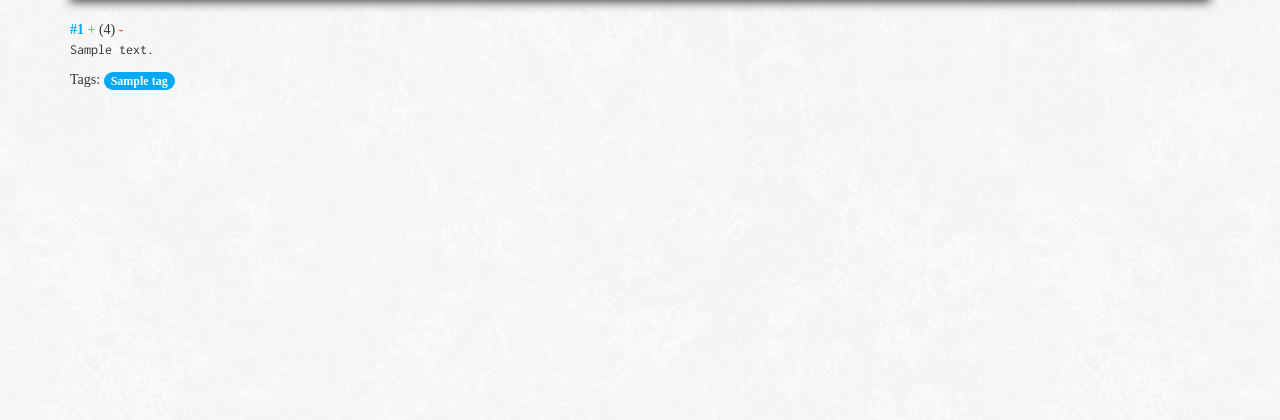
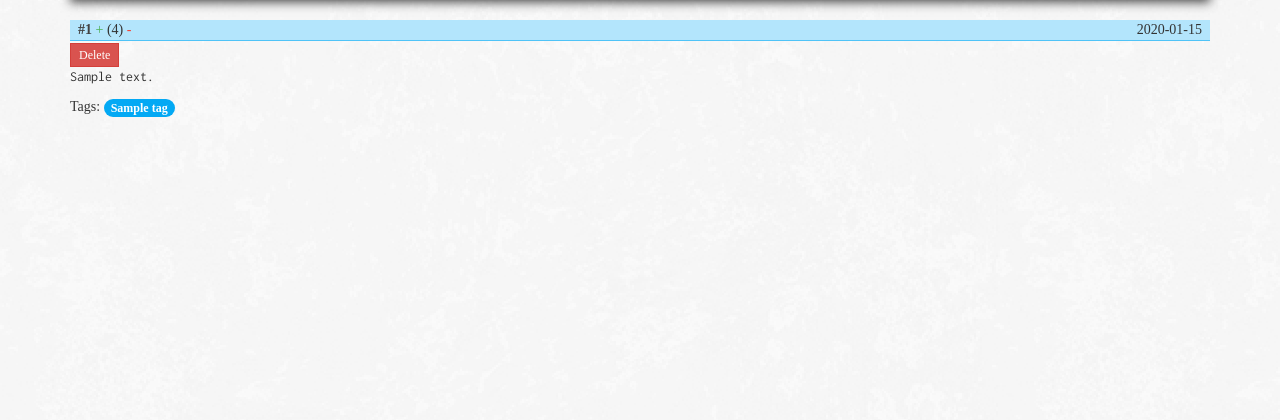
Before and after one commit to nukeop/smash, a Flask app: page /latest in a window 1280 px wide. Shown: the part 65-485 px from the top of the page. Run offline with Flask 2, Linux system fonts and the light colour scheme; the visitor is signed in with stand-in values (Sample User, id 1); tables that the repository leaves empty hold one stand-in row (values such as "Sample post"); some libraries are stand-ins or nearby versions; some web fonts are replaced.

Commit message:
CSS and csometic

```diff
--- a/smash/__init__.py
+++ b/smash/__init__.py
@@ -1,6 +1,6 @@
 import os
 from flask import Flask, g
-from flask.ext.sqlalchemy import SQLAlchemy
+from flask_sqlalchemy import SQLAlchemy
 from . import config, log
 
 
--- a/smash/static/css/custom.css
+++ b/smash/static/css/custom.css
@@ -96,12 +96,24 @@ html, body {
 }
 
 .quote-link {
-  color: #03A9F4;
+  color: #424242;
   font-weight: bold;
+  padding-left: 8px;
 }
 
 .quote {
   font-family: 'Inconsolata', monospace;
+}
+
+.quote-header {
+  background-color: #b3e5fc;
+  border-bottom: 1px solid;
+  border-color: #4fc3f7;
+  margin-bottom: 2px;
+}
+
+.quote-date {
+  padding-right: 8px;
 }
 
 .rate-positive {
@@ -134,3 +146,8 @@ html, body {
 .badge {
     background-color: #03A9F4;
 }
+
+.btn-mod {
+  padding: 2px 8px;
+  border-radius: 0px;
+}
--- a/smash/templates/latest.html
+++ b/smash/templates/latest.html
@@ -3,8 +3,21 @@
 
 {% if quotes  %}
 {% for quote in quotes %}
-<a class="quote-link" href="quote/{{ quote.id }}">#{{ quote.id }}</a>
-<a class="rate-positive">+</a> ({{quote.rating}}) <a class="rate-negative">-</a></br>
+<div class="quote-header">
+  <a class="quote-link" href="quote/{{ quote.id }}">#{{ quote.id }}</a>
+  <a class="rate-positive">+</a> ({{quote.rating}}) <a class="rate-negative">-</a>
+  <div class="pull-right quote-date">{{ quote.time }}</div>
+</div>
+
+{% if session.authorized %}
+<form action="/moderate" name="moderate" method="post">
+  <div class="btn-group" role="group">
+    <input type="hidden" name="quoteid" value={{quote.id}} />
+    <button type="submit" name="submit" class="btn btn-danger btn-sm btn-mod" value="Delete">Delete</button>
+  </div>
+</form>
+{% endif %}
+
 <div class="quote">
     <p>{{ quote.content|safe }}</p>
 </div>
@@ -12,9 +25,13 @@
 <div class="tags">
 
     Tags:
-    {% for tag in quote.tags %}
-    <a href="tag/{{tag.name}}" class="badge"> {{tag.name}} </a>
-    {% endfor %}
+    {% if quote.tags|length > 0 and quote.tags[0].name|length>0%}
+      {% for tag in quote.tags %}
+      <a href="tag/{{tag.name}}" class="badge"> {{tag.name}} </a>
+      {% endfor %}
+    {% else %}
+      <strong> No tags </strong>
+    {% endif %}
 
 </div>
 {% endfor %}
--- a/smash/views.py
+++ b/smash/views.py
@@ -11,6 +11,14 @@ logger = logging.getLogger(__name__)
 
 def timestamp():
     return datetime.datetime.now().strftime("%H:%M:%S %d/%m/%y")
+
+
+def message(level, msg):
+    return render_template(
+        "message.html",
+        alertclass=level,
+        message=msg
+    )
 
 
 @app.before_request
@@ -62,21 +70,13 @@ def latest():
             quotes=quotes
         )
     else:
-        return render_template(
-            "message.html",
-            alertclass="alert-warning",
-            message="No quotes in the database. "
-        )
+        return message("alert-warning", "No quotes in the database.")
 
 
 @app.route('/queue')
 def queue():
     if not session.get('authorized'):
-        return render_template(
-            "message.html",
-            alertclass="alert-danger",
-            message="You are not authorized to view this page."
-        )
+        return message("alert-danger", "You are not authorized to view this page.")
 
     quotes = Quote.query.filter_by(approved=False).order_by(Quote.id).all()
 
@@ -91,43 +91,27 @@ def queue():
             quotes=quotes
         )
     else:
-        return render_template(
-            "message.html",
-            alertclass="alert-warning",
-            message="No quotes in the database. "
-        )
+        return message("alert-warning", "No quotes in the database.")
 
 
 @app.route('/moderate', methods=['POST'])
 def moderate():
     if not session.get('authorized'):
-        return render_template(
-            "message.html",
-            alertclass="alert-danger",
-            message="You are not authorized to perform this action."
-        )
-
+        return message("alert-danger", "You are not authorized to perform this action.")
 
     if request.form['submit'] == "Approve":
         quote = Quote.query.filter_by(id=request.form['quoteid']).first()
         quote.approved = True
         db.session.commit()
 
-        return render_template(
-            "message.html",
-            alertclass="alert-success",
-            message="Quote approved."
-        )
+        return message("alert-success", "Quote approved.")
+
     elif request.form['submit'] == "Delete":
         quote = Quote.query.filter_by(id=request.form['quoteid']).first()
         db.session.delete(quote)
         db.session.commit()
 
-        return render_template(
-            "message.html",
-            alertclass="alert-success",
-            message="Quote deleted."
-        )
+        return message("alert-success", "Quote deleted.")
 
     abort(501)
 
```
Also changed, not shown: smash/templates/queue.html (+10 -8 lines).
